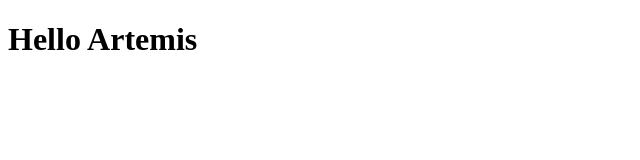
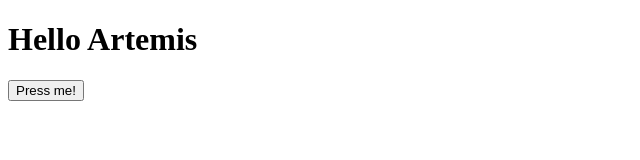
Before and after one commit to ArtemisiaK/weather_app, a plain HTML site: page index.html in a window 1280 px wide. Shown: the whole page, without its empty margins (0-640 px from the left). Drawn offline with Linux system fonts and the light colour scheme.

Commit message:
Added button

```diff
--- a/index.html
+++ b/index.html
@@ -10,6 +10,7 @@
 
 <body>
     <h1>Hello Artemis</h1>
+    <button>Press me!</button>
 </body>
 
 </html>
```
